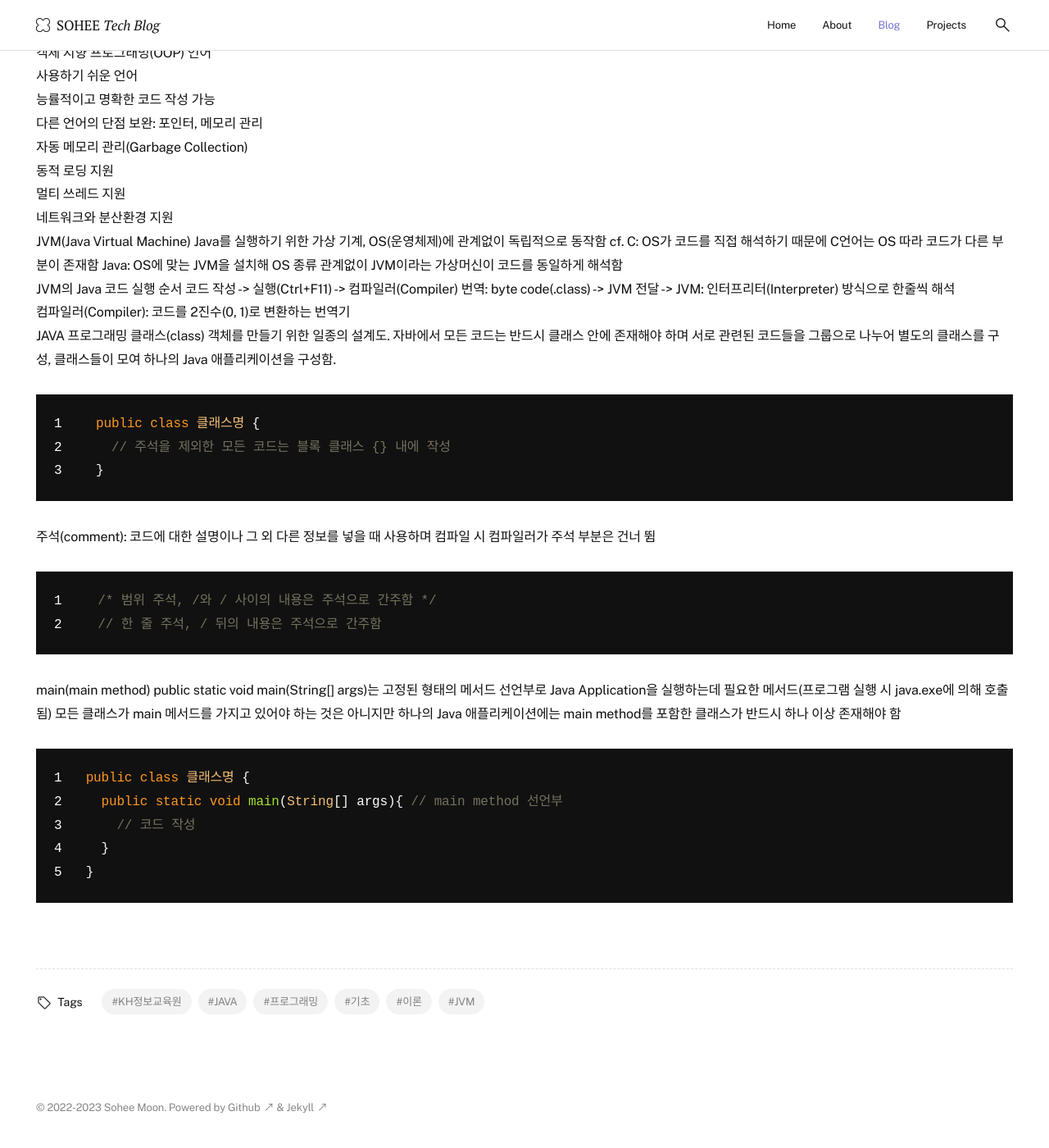
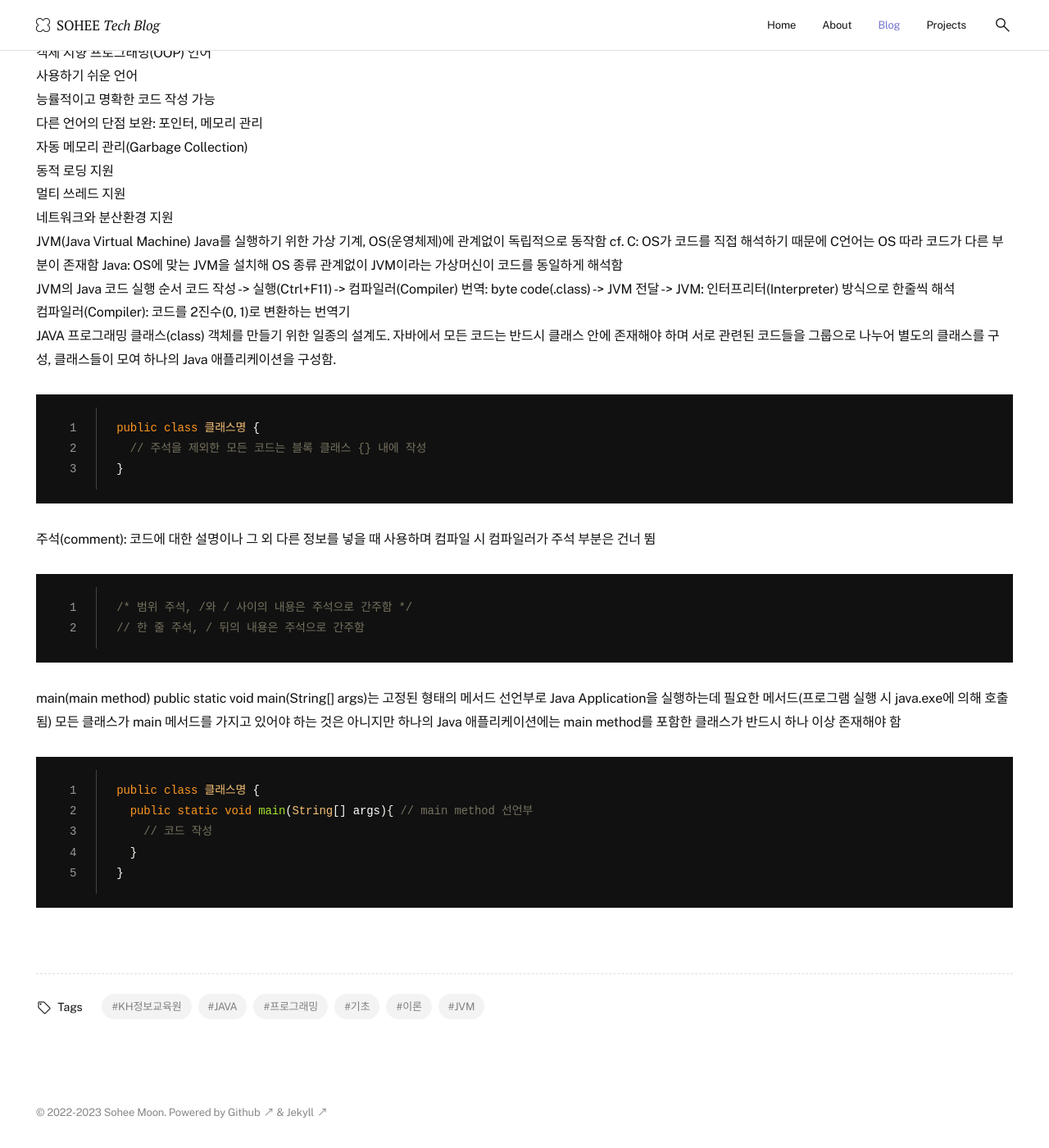
Before and after one commit to soheetech/soheetech.github.io, a Jekyll site: the page built from _posts/2023-02-25-kh-01-java-basic.md, in a window 1280 px wide and 1400 px high, scrolled down 466 px. Shown: the whole window at 82% size. Built offline with Jekyll 4.4.1, drawn with Linux system fonts in a browser that asks for light colours.

Commit message:
Update syntax.base16.monokai.dark.css

```diff
--- a/assets/css/syntax/syntax.base16.monokai.dark.css
+++ b/assets/css/syntax/syntax.base16.monokai.dark.css
@@ -1,4 +1,28 @@
-.highlight table td { padding: 5px; }
+div.highlighter-rouge, figure.highlight {
+  position: relative;
+  margin-bottom: var(--size-50);
+  font-size: var(--font-size);
+  line-height: 1.8;
+  border-radius: var(--size-50);
+}
+
+ /* line numbers*/
+ .gutter, .rouge-gutter {
+    width: 1em;
+    color: #999;
+    border-right: 1px solid #444;
+    text-align: right;
+
+    -webkit-touch-callout: none;
+    -webkit-user-select: none;
+    -khtml-user-select: none;
+    -moz-user-select: none;
+    -ms-user-select: none;
+    user-select: none;
+  }
+
+.highlight table { border: 0; }
+.highlight table td { padding: var(--size-30) var(--size-50); }
 .highlight table pre { margin: 0; }
 .highlight, .highlight .w {
   color: #f8f8f2;
```
